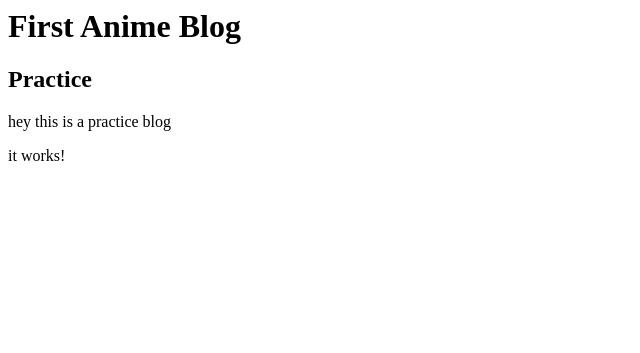
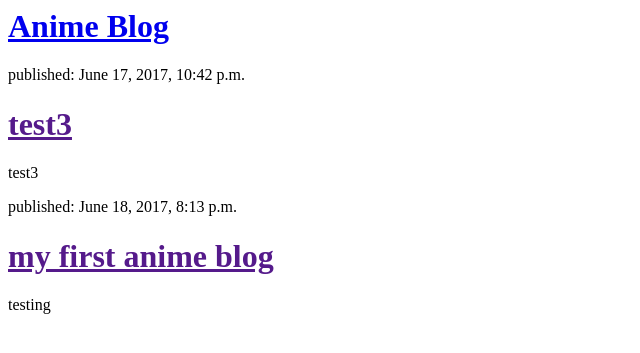
Before and after one commit to carrington10/blog, a Django app: page / in a window 1280 px wide. Shown: the top 353 px of the page, without its empty margins (0-640 px from the left). Run offline with Django 3.2, Linux system fonts and the light colour scheme; data comes from the database, SQL or seed files in the repository; both versions use the stored data as it was after the commit.

Commit message:
modified templates

```diff
--- a/blog/models.py
+++ b/blog/models.py
@@ -1,19 +1,20 @@
+
 from django.db import models
 from django.utils import timezone
-# Create your models here.
+
 
 class Post(models.Model):
+    author = models.ForeignKey('auth.User')
+    title = models.CharField(max_length=200)
+    text = models.TextField()
+    created_date = models.DateTimeField(
+            default=timezone.now)
+    published_date = models.DateTimeField(
+            blank=True, null=True)
 
-	author = models.ForeignKey('auth.User')
-	title = models.CharField(max_length=200)
-	text = models.TextField()
-	created_date = models.DateTimeField(default=timezone.now)
-	published_date = models.DateTimeField(blank=True, null= True)
+    def publish(self):
+        self.published_date = timezone.now()
+        self.save()
 
-
-def publish(self):
-    self.published_date = timezone.now()
-    self.save()
-
-def __str__(self):
-    return self.title
+    def __str__(self):
+        return self.title
--- a/blog/templates/blog/post_list.html
+++ b/blog/templates/blog/post_list.html
@@ -1,11 +1,14 @@
 <html>
-	<head>
-	<title> Anime Blog</title>
-	</head>
-	<body>
-            <h1> First Anime Blog<h1>
-              <h2> Practice </h2>
-		 <p> hey this is a practice blog </p>
-         	 <p> it works!</p>
-        </body>
+  <div>
+	<h1> <a href="/"> Anime Blog </a></h1>
+  </div>
+
+{% for post in posts%}
+	<div>
+          <p> published: {{ post.published_date }}</p>
+	  <h1><a href="">{{ post.title }}</a></h1>
+	  <p>{{ post.text |linebreaksbr }}</p>
+        </div>
+{% endfor %}
+
 </html>
--- a/blog/views.py
+++ b/blog/views.py
@@ -1,6 +1,8 @@
+
 from django.shortcuts import render
-
-# Create your views here.
+from django.utils import timezone
+from .models import Post
 
 def post_list(request):
-    return render(request,'blog/post_list.html',{})
+    posts = Post.objects.filter(published_date__lte=timezone.now()).order_by('published_date')
+    return render(request, 'blog/post_list.html', {'posts': posts})
```
Also changed, not shown: db.sqlite3.
